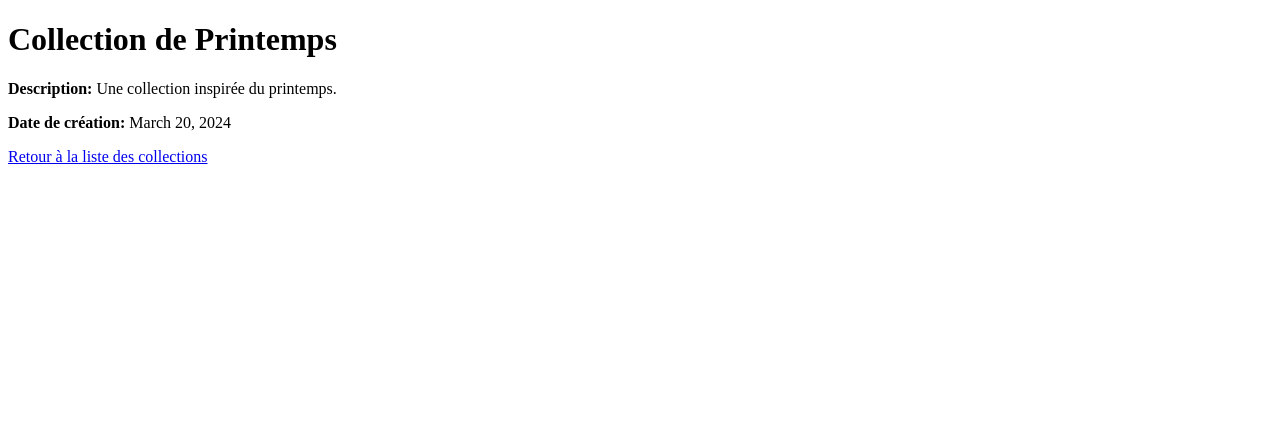
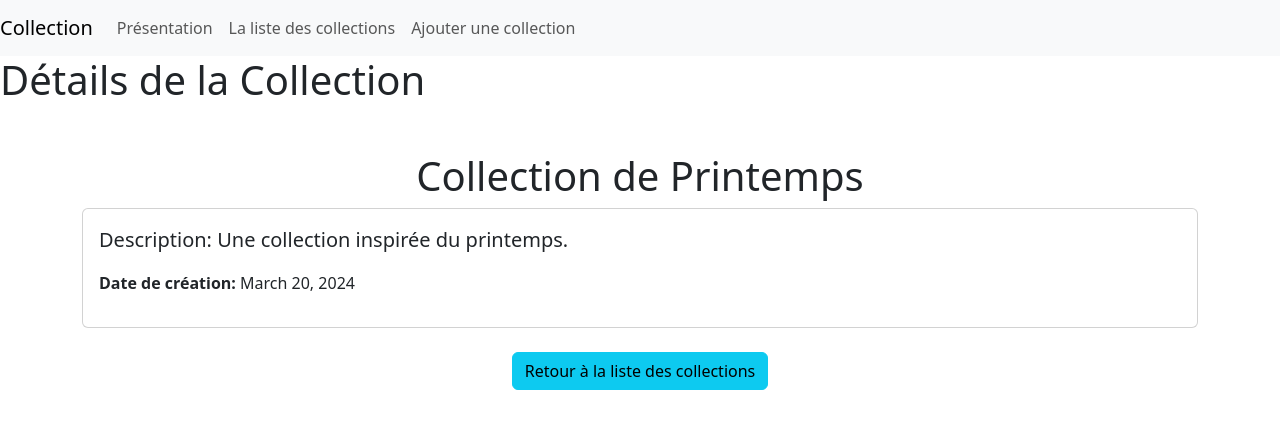
Before and after one commit to BelbazMelina/ProjetDjango, a Django app: page /collection/1/ in a window 1280 px wide. Shown: the top 429 px of the page. Run offline with Django 5.2, Linux system fonts and the light colour scheme; data comes from the database, SQL or seed files in the repository; some libraries are stand-ins or nearby versions.

Commit message:
base.html collec-details presentation

```diff
--- a/CC/cc/collec_management/templates/collec_management/base.html
+++ b/CC/cc/collec_management/templates/collec_management/base.html
@@ -1,30 +1,38 @@
-
+{% load django_bootstrap5 %}
+{% bootstrap_css %}
+{% bootstrap_javascript %}
+{% bootstrap_messages %}
 <!DOCTYPE html>
 <html lang="fr">
 <head>
-    <meta charset="UTF-8">
-    <title>Application de gestion de collections</title>
-    {% load django_bootstrap5 %}
-    {% bootstrap_css %}
-    {% bootstrap_javascript %}
+    <meta charset="utf-8">
 </head>
 <body>
     <nav class="navbar navbar-expand-lg navbar-light bg-light">
-        <a class="navbar-brand" href="{% url 'home' %}">Accueil</a>
-        <div class="collapse navbar-collapse">
-            <ul class="navbar-nav mr-auto">
-                <li class="nav-item">
-                    <a class="nav-link" href="{% url 'collection_list' %}">Toutes les collections</a>
-                </li>
-                <li class="nav-item">
-                    <a class="nav-link" href="{% url 'new_collec' %}">Ajouter une collection</a>
-                </li>
-            </ul>
+
+            <a class="navbar-brand" href="#">Collection</a>
+
+
+
+        <ul class="navbar-nav mr-auto">
+            <li class="nav-item active">
+                <a class="nav-link " href="{% url 'about' %}">Présentation</a>
+            </li>
+            <li class="nav-item active">
+                <a class="nav-link" href="{% url 'collection_list' %}">La liste des collections</a>
+            </li>
+            <li class="nav-item active">
+                <a class="nav-link " href="{% url 'new_collec' %}">Ajouter une collection</a>
+            </li>
+        </ul>
+
+
         </div>
     </nav>
-    <div class="container">
-        {% block content %}
-        {% endblock %}
+
+
+    <h1>{% block title %}{% endblock %}</h1>
+        {% block content %}{% endblock %}
     </div>
 </body>
 </html>
--- a/CC/cc/collec_management/templates/collec_management/collec_details.html
+++ b/CC/cc/collec_management/templates/collec_management/collec_details.html
@@ -1,15 +1,20 @@
+{% extends "collec_management/base.html" %}
+{% load django_bootstrap5 %}
 
-   <!DOCTYPE html>
-   <html lang="fr">
-   <head>
-       <meta charset="UTF-8">
-       <meta name="viewport" content="width=device-width, initial-scale=1.0">
-       <title>Détails de la Collection</title>
-   </head>
-   <body>
-       <h1>{{ collection.title }}</h1>
-       <p><strong>Description:</strong> {{ collection.description }}</p>
-       <p><strong>Date de création:</strong> {{ collection.date_creation }}</p>
-       <a href="{% url 'collection_list' %}">Retour à la liste des collections</a>
-   </body>
-   </html>
+{% block title %}Détails de la Collection{% endblock %}
+
+{% block content %}
+<div class="container mt-5">
+    <h1 class="text-center">{{ collection.title }}</h1>
+    <div class="card">
+        <div class="card-body">
+            <p class="lead"><strong>Description:</strong> {{ collection.description }}</p>
+            <p><strong>Date de création:</strong> {{ collection.date_creation }}</p>
+        </div>
+    </div>
+    <div class="text-center mt-4">
+        <a class="btn btn-info" href="{% url 'collection_list' %}">Retour à la liste des collections</a>
+
+    </div>
+</div>
+{% endblock %}
```
Also changed, not shown: CC/cc/collec_management/templates/collec_management/presentation.html (+18 -7 lines).
